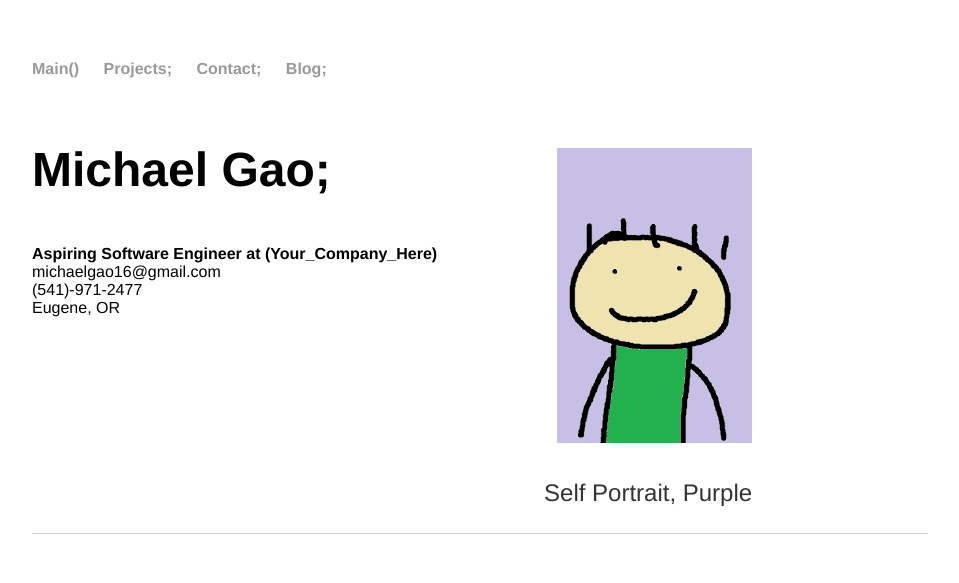
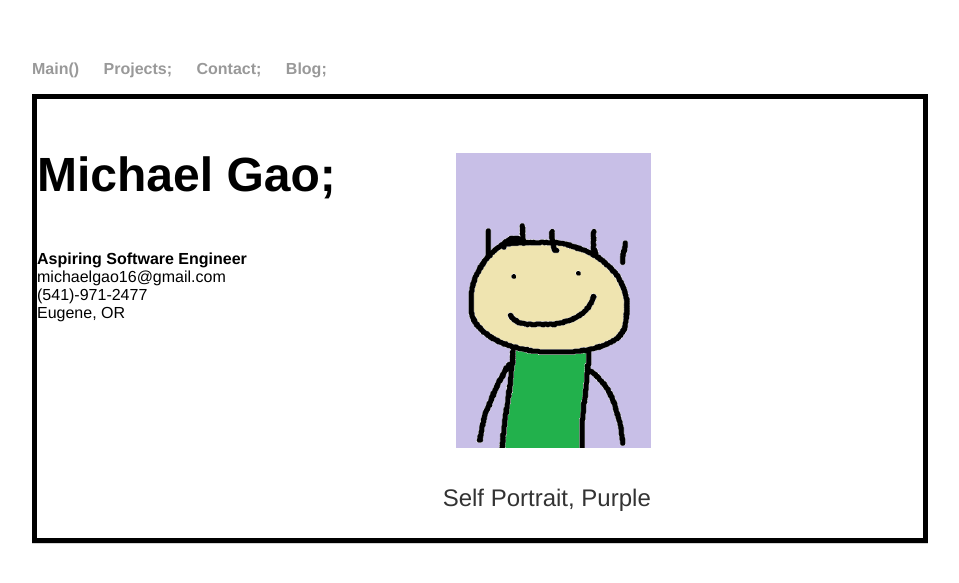
Before and after one commit to michael-c-gao/WebsiteOfMichael, a Jekyll site: the page built from contact/index.html, in a window 1280 px wide. Shown: the top 583 px of the page, without its empty margins (160-1119 px from the left). Built offline with Jekyll 4.4.1, drawn with Linux system fonts in a browser that asks for light colours.

Commit message:
Update index.html

```diff
--- a/contact/index.html
+++ b/contact/index.html
@@ -13,6 +13,7 @@ title: Contact Me
 		border: 0px solid black;
 	}
 		.parent{
+			border: 5px solid black;
 			display:flex;
 		}
 	</style>
@@ -22,7 +23,7 @@ title: Contact Me
 <section class="parent">
 	<section class="child">
 		<h1>Michael Gao;</h1>
-		<strong>Aspiring Software Engineer at (Your_Company_Here)</strong><br>
+		<strong>Aspiring Software Engineer</strong><br>
 		michaelgao16@gmail.com<br>
 		(541)-971-2477<br>
 		Eugene, OR<br>
```
